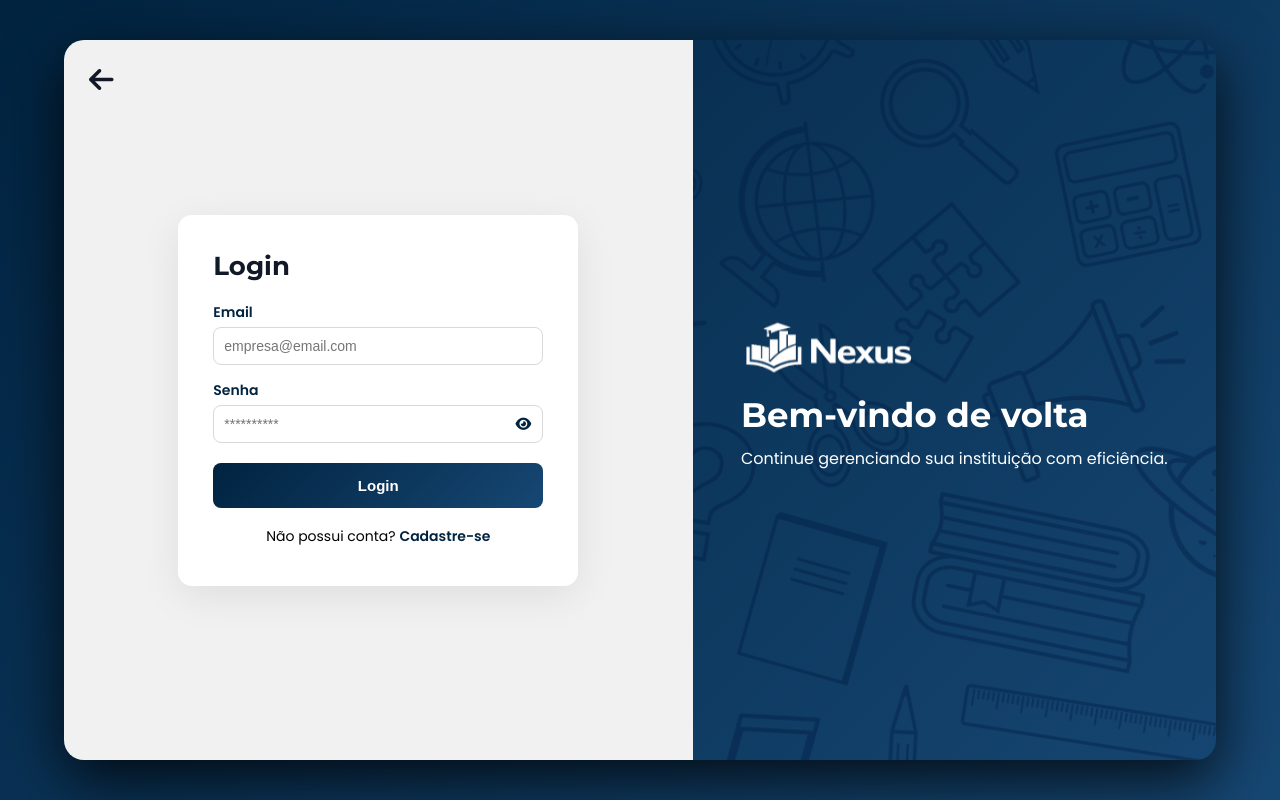
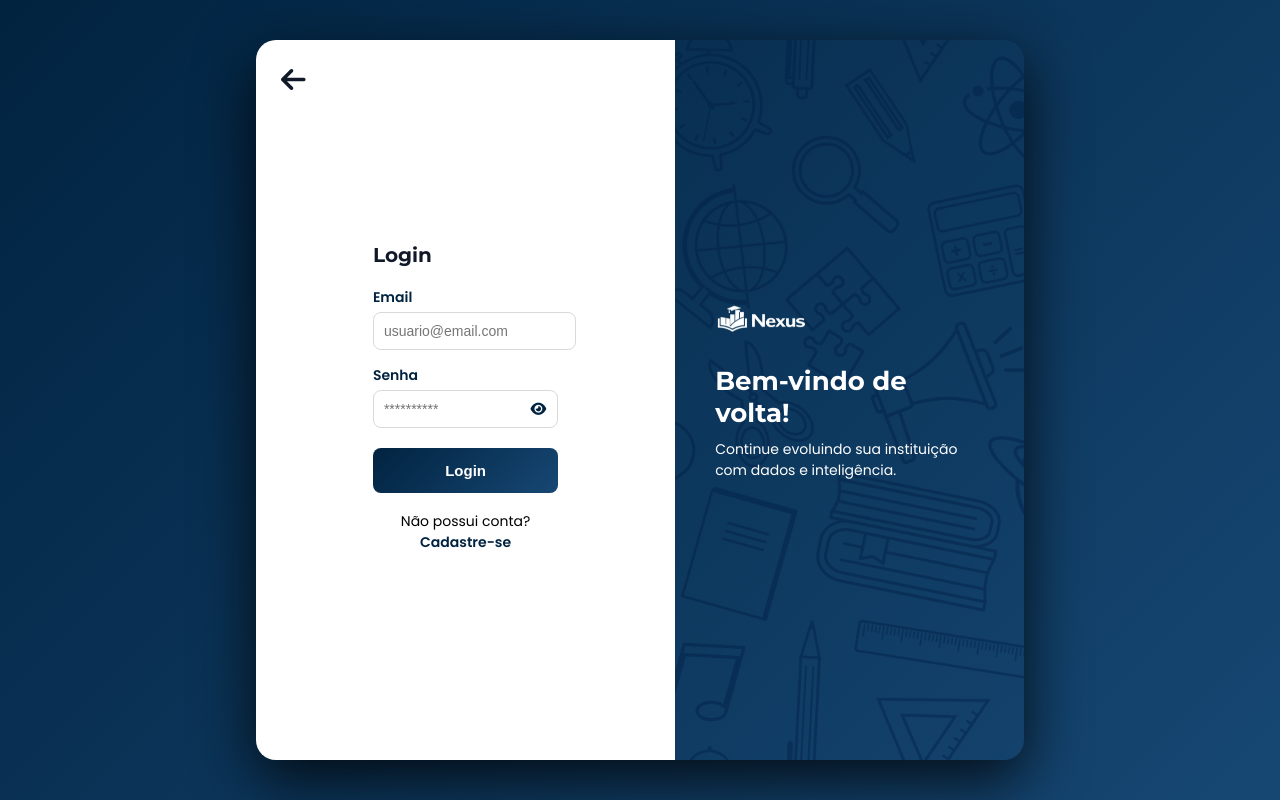
Before and after one commit to EduardaLima-09/NEXUS, a website: page web-data-viz/public/login.html in a window 1280 px wide. Drawn offline with Linux system fonts and the light colour scheme; a web font is replaced by a local one.

Commit message:
feat: melhora textos de boas-vindas

```diff
--- a/web-data-viz/public/css/login.css
+++ b/web-data-viz/public/css/login.css
@@ -1,5 +1,3 @@
-/* Leonardo arrumar a responsividade por favor, confere se está tudo OK */
-
 /* Fontes importadas */
 @import url('https://fonts.googleapis.com/css2?family=Montserrat:ital,wght@0,100..900;1,100..900&family=Sirin+Stencil&display=swap');
 @import url('https://fonts.googleapis.com/css2?family=Montserrat+Alternates:ital,wght@0,100;0,200;0,300;0,400;0,500;0,600;0,700;0,800;0,900;1,100;1,200;1,300;1,400;1,500;1,600;1,700;1,800;1,900&family=Montserrat:ital,wght@0,100..900;1,100..900&family=Sirin+Stencil&display=swap');
@@ -37,7 +35,7 @@ body {
 }
 
 .login_container {
-    width: 90%;
+    width: 60%;
     height: 90vh;
     display: flex;
     overflow: hidden;
@@ -78,15 +76,20 @@ body {
 }
 
 .lado_direito h1 {
-    font-size: 34px;
+    font-size: 26px !important;
     margin-bottom: 10px;
     font-family: var(--font-titulos);
 }
 
 .lado_direito p {
-    font-size: 16px;
+    font-size: 14px !important;
     margin-bottom: 20px;
     font-family: var(--font-subtitulos);
+}
+
+.logo {
+    width: 35%;
+    margin-bottom: 20px;
 }
 
 .lado_esquerdo {
@@ -97,7 +100,7 @@ body {
     align-items: center;
     flex-direction: column;
     justify-content: center;
-    background-color: var(--cor-branco);
+    background-color: var(--cor-branco-puro);
 }
 
 .botao_de_voltar {
@@ -121,11 +124,10 @@ body {
     border-radius: 14px;
     flex-direction: column;
     background-color: var(--cor-branco-puro);
-    box-shadow: 0 10px 40px rgba(0, 0, 0, 0.08);
 }
 
 .card-login h2 {
-    font-size: 26px;
+    font-size: 20px;
     margin-bottom: 20px;
     color: var(--cor--sidebar);
     font-family: var(--font-titulos);
--- a/web-data-viz/public/login.html
+++ b/web-data-viz/public/login.html
@@ -26,7 +26,7 @@
                 <div class="linha-dupla">
                     <div class="campo">
                         <label>Email</label>
-                        <input type="text" id="email_input" placeholder="empresa@email.com">
+                        <input type="text" id="email_input" placeholder="usuario@email.com">
                     </div>
                     <div class="campo">
                         <label>Senha</label>
@@ -71,8 +71,8 @@
         <div class="lado_direito">
             <div>
                 <img src="assets/LogoBranca.png" class="logo">
-                <h1>Bem-vindo de volta</h1>
-                <p>Continue gerenciando sua instituição com eficiência.</p>
+                <h1>Bem-vindo de volta!</h1>
+                <p>Continue evoluindo sua instituição com dados e inteligência.</p>
             </div>
         </div>
     </main>
@@ -145,7 +145,7 @@
         senhaInput.classList.remove("input-error");
         emailInput.style.border = "";
         senhaInput.style.border = "";
-        erroDiv.innerHTML = ""; // Limpa mas não será mais usada
+        erroDiv.innerHTML = "";
 
         if (!email || !senha) {
             showAlert("warning", "Campos Obrigatórios", "Por favor, preencha email e senha.");
@@ -201,17 +201,13 @@
                 return;
             }
 
-            // Erro vindo do servidor (status != 200)
             const msg = await resposta.text();
             showAlert("error", "Erro no Login", msg || "Email ou senha inválidos.");
-            // ❌ REMOVIDO: erroDiv.innerText = "Erro: " + msg;
 
         } catch (erro) {
             console.error(erro);
             hideLoader();
             showAlert("error", "Erro de Conexão", "Não foi possível conectar ao servidor. Verifique sua internet e tente novamente.");
-            // ❌ REMOVIDO: erroDiv.style.color = "red";
-            // ❌ REMOVIDO: erroDiv.innerText = "Não foi possível conectar ao servidor.";
         }
     }
 
```
